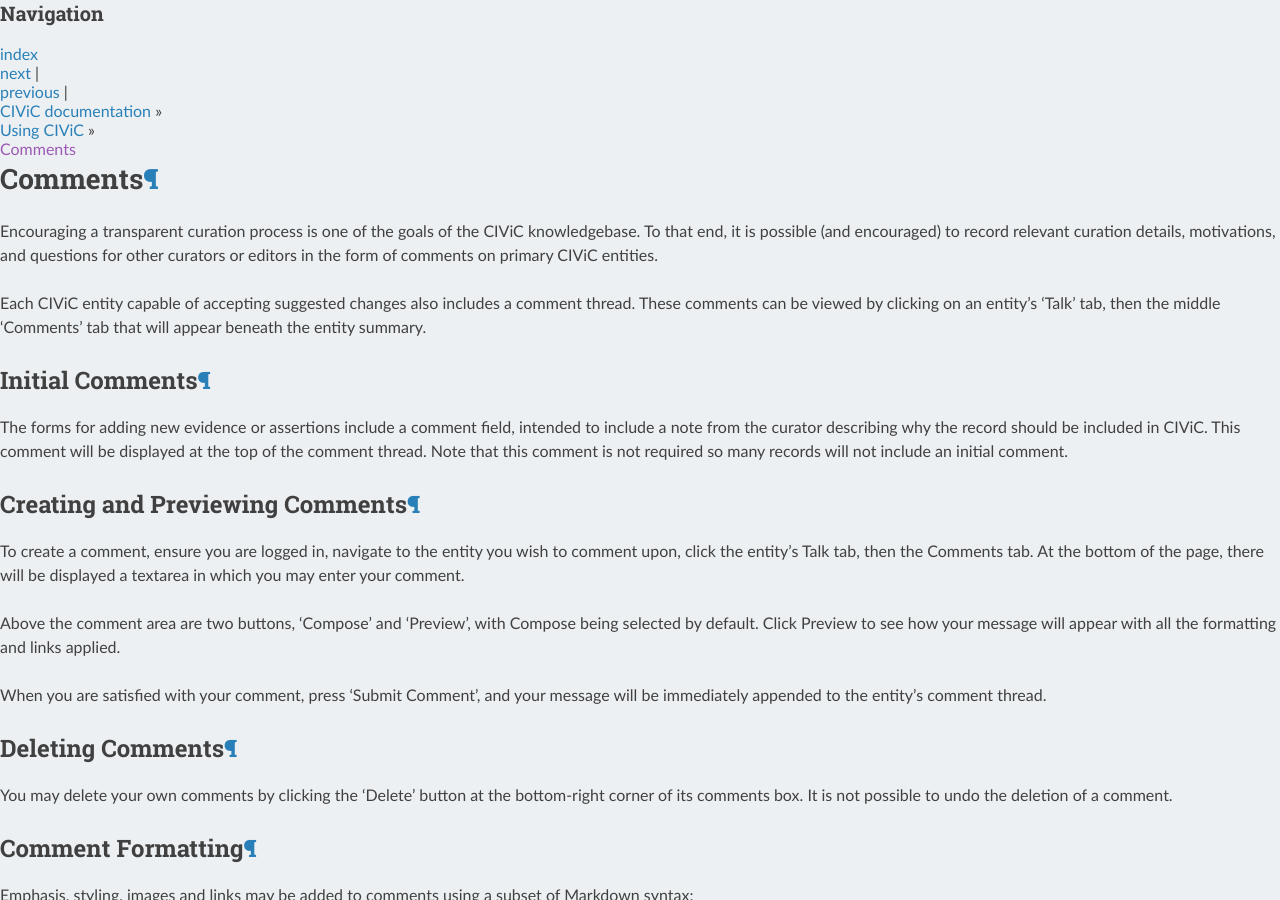
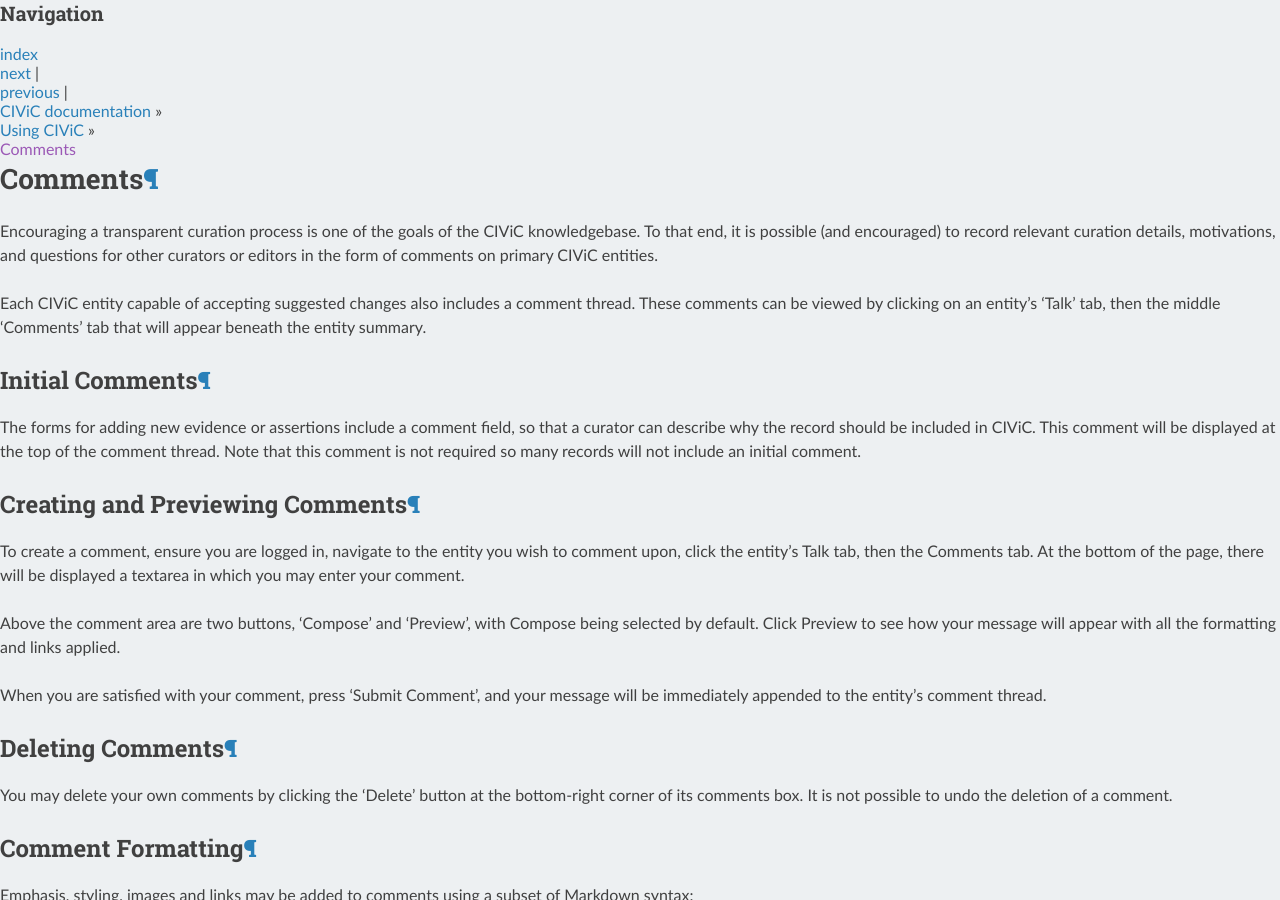
Before and after one commit to griffithlab/civic-docs, a Sphinx documentation site: the page built from docs/using/comments.rst, in a window 1280 px wide and 900 px high. Built offline with Sphinx 7.4.7 and the Read the Docs theme 2.0.0, drawn with Linux system fonts in a browser that asks for light colours.

Commit message:
Slight rewording to avoid overly repeating "include" and "note".
In general, I'd prefer to rewrite a bunch of this to be less verbose.

```diff
--- a/docs/using/comments.rst
+++ b/docs/using/comments.rst
@@ -10,7 +10,7 @@
 
 Initial Comments
 ----------------
-The forms for adding new evidence or assertions include a comment field, intended to include a note from the curator describing why the record should be included in CIViC. This comment will be displayed at the top of the comment thread. Note that this comment is not required so many records will not include an initial comment.
+The forms for adding new evidence or assertions include a comment field, so that a curator can describe why the record should be included in CIViC. This comment will be displayed at the top of the comment thread. Note that this comment is not required so many records will not include an initial comment.
 
 Creating and Previewing Comments
 --------------------------------
```
